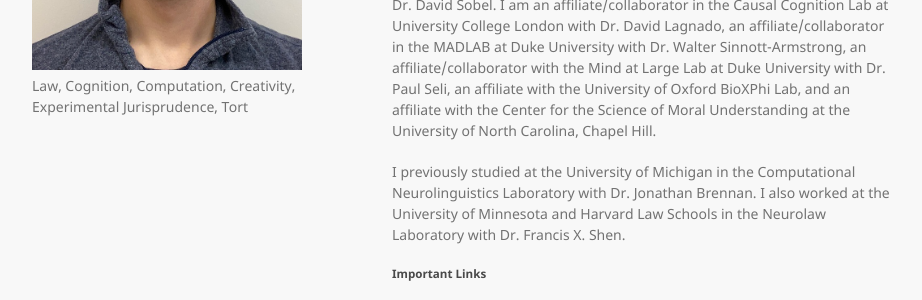
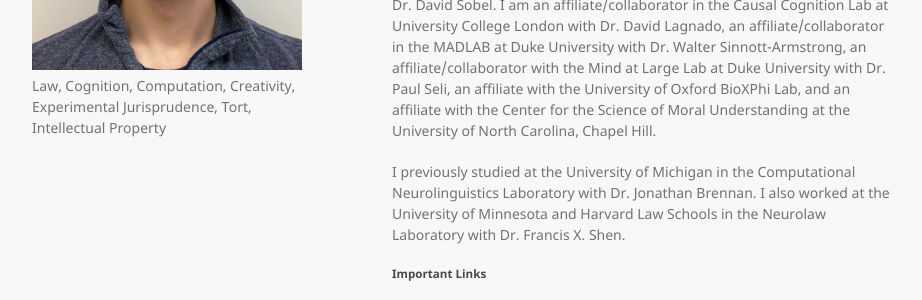
Before and after one commit to dgkamper/dgkamper.github.io, a Jekyll site: the page built from index.md, in a window 1280 px wide. Shown: the part 335-635 px from the top of the page, without its empty margins (178-1100 px from the left). Built offline with Jekyll 4.4.1, drawn with Linux system fonts in a browser that asks for light colours.

Commit message:
Update _config.yml

```diff
--- a/_config.yml
+++ b/_config.yml
@@ -1,6 +1,6 @@
 title: David G. Kamper
 logo: /assets/img/6ECC849C-EABB-4534-BA61-6C471A6BED6F_1_105_c.png
-description: Law, Cognition, Computation, Creativity, Experimental Jurisprudence, Tort
+description: Law, Cognition, Computation, Creativity, Experimental Jurisprudence, Tort, Intellectual Property
 show_downloads: true
 google_analytics:
 theme: jekyll-theme-minimal
```
